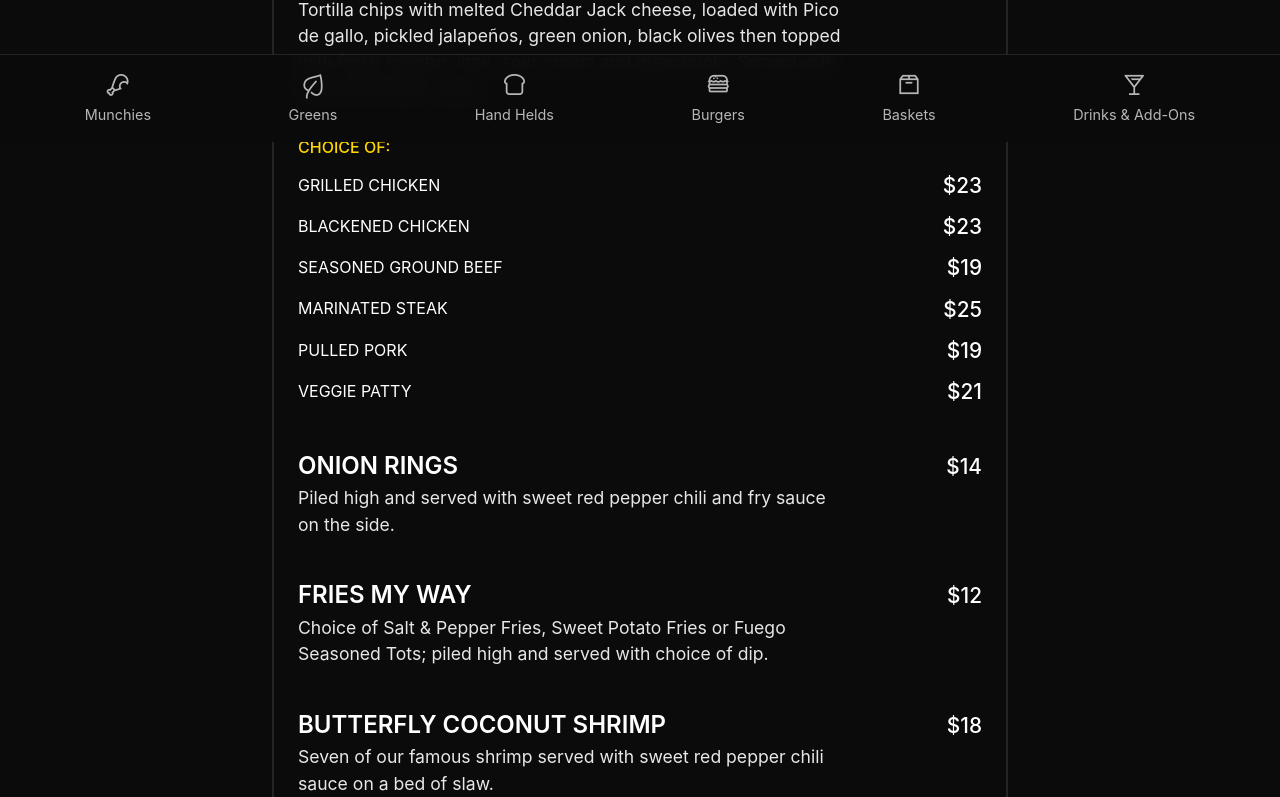
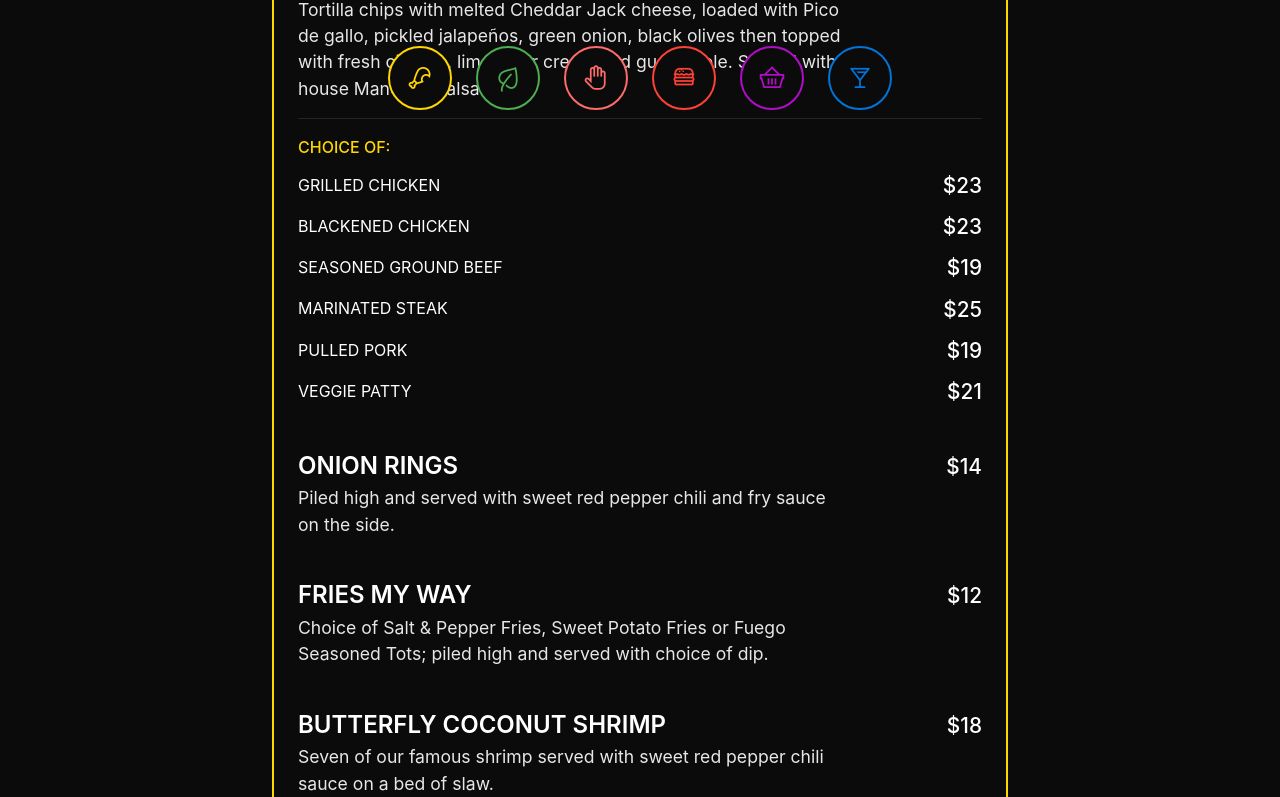
Before and after one commit to DUS10W8/foodies-menu, a plain HTML site: page index.html in a window 1280 px wide. Shown: the part 658-1455 px from the top of the page. Drawn offline with nearby package versions, Linux system fonts and the light colour scheme.

Commit message:
Updated navigation icons and section colors

```diff
--- a/index.html
+++ b/index.html
@@ -614,27 +614,27 @@
     </main>
 
     <nav class="bottom-nav">
-        <a href="#munchies" class="nav-item">
+        <a href="#munchies" class="nav-item" aria-label="Munchies">
             <i class="las la-drumstick-bite"></i>
             <span>Munchies</span>
         </a>
-        <a href="#greens" class="nav-item">
+        <a href="#greens" class="nav-item" aria-label="Greens">
             <i class="las la-leaf"></i>
             <span>Greens</span>
         </a>
-        <a href="#sandwiches" class="nav-item">
-            <i class="las la-bread-slice"></i>
+        <a href="#sandwiches" class="nav-item" aria-label="Hand Helds">
+            <i class="las la-hand-paper"></i>
             <span>Hand Helds</span>
         </a>
-        <a href="#burgers" class="nav-item">
+        <a href="#burgers" class="nav-item" aria-label="Burgers">
             <i class="las la-hamburger"></i>
             <span>Burgers</span>
         </a>
-        <a href="#baskets" class="nav-item">
-            <i class="las la-box"></i>
+        <a href="#baskets" class="nav-item" aria-label="Baskets">
+            <i class="las la-shopping-basket"></i>
             <span>Baskets</span>
         </a>
-        <a href="#drinks" class="nav-item">
+        <a href="#drinks" class="nav-item" aria-label="Drinks & Add-Ons">
             <i class="las la-glass-martini"></i>
             <span>Drinks & Add-Ons</span>
         </a>
--- a/styles.css
+++ b/styles.css
@@ -44,7 +44,7 @@ body {
 
 .menu-section {
     margin-bottom: var(--section-spacing);
-    border: 2px solid rgba(255, 255, 255, 0.1);
+    border: 2px solid;
     padding: 1.5rem;
     border-radius: 8px;
 }
@@ -91,15 +91,17 @@ body {
 /* Bottom Navigation */
 .bottom-nav {
     position: fixed;
-    bottom: 0;
-    left: 0;
-    right: 0;
-    background-color: rgba(11, 11, 11, 0.95);
-    backdrop-filter: blur(10px);
+    bottom: 1rem;
+    left: 50%;
+    transform: translateX(-50%);
+    background-color: transparent;
     display: flex;
-    justify-content: space-around;
-    padding: 0.75rem 1rem;
-    border-top: 1px solid rgba(255, 255, 255, 0.1);
+    justify-content: center;
+    gap: 1rem;
+    padding: 0.75rem;
+    backdrop-filter: none;
+    border: none;
+    width: auto;
 }
 
 .nav-item {
@@ -109,18 +111,37 @@ body {
     flex-direction: column;
     align-items: center;
     font-size: 0.8rem;
-    opacity: 0.7;
-    transition: opacity 0.2s;
+    opacity: 1;
+    transition: transform 0.2s, opacity 0.2s;
+    background: var(--background);
+    border: 2px solid var(--accent);
+    border-radius: 50%;
+    width: 3.5rem;
+    height: 3.5rem;
+    padding: 0.5rem;
+    justify-content: center;
+}
+
+.nav-item i {
+    font-size: 1.5rem;
+    margin-bottom: 0;
+    color: var(--accent);
+}
+
+.nav-item span {
+    display: none;
 }
 
 .nav-item:hover,
 .nav-item:focus {
     opacity: 1;
+    transform: translateY(-5px);
+    background: var(--accent);
 }
 
-.nav-item i {
-    font-size: 1.5rem;
-    margin-bottom: 0.25rem;
+.nav-item:hover i,
+.nav-item:focus i {
+    color: var(--background) !important;
 }
 
 /* Larger screens */
@@ -136,15 +157,43 @@ body {
 
     .bottom-nav {
         padding: 1rem;
+        gap: 1.5rem;
     }
 
     .nav-item {
-        font-size: 0.9rem;
+        width: 4rem;
+        height: 4rem;
     }
 
     .nav-item i {
         font-size: 1.75rem;
     }
+}
+
+/* Add tooltip for accessibility */
+.nav-item::after {
+    content: attr(aria-label);
+    position: absolute;
+    bottom: 100%;
+    left: 50%;
+    transform: translateX(-50%);
+    background: var(--background);
+    color: var(--text);
+    padding: 0.25rem 0.5rem;
+    border-radius: 4px;
+    font-size: 0.8rem;
+    opacity: 0;
+    pointer-events: none;
+    transition: opacity 0.2s;
+    white-space: nowrap;
+    margin-bottom: 0.5rem;
+    border: 1px solid var(--accent);
+    border-color: inherit;
+}
+
+.nav-item:hover::after,
+.nav-item:focus::after {
+    opacity: 1;
 }
 
 /* Sides and Add-ons Section */
@@ -422,3 +471,145 @@ body {
     font-style: italic;
     margin-top: 1rem;
 }
+
+/* Navigation Colors */
+.nav-item[aria-label="Munchies"] {
+    border-color: #FFD700;
+}
+
+.nav-item[aria-label="Munchies"] i {
+    color: #FFD700;
+}
+
+.nav-item[aria-label="Munchies"]:hover {
+    background: #FFD700;
+}
+
+.nav-item[aria-label="Greens"] {
+    border-color: #4CAF50;
+}
+
+.nav-item[aria-label="Greens"] i {
+    color: #4CAF50;
+}
+
+.nav-item[aria-label="Greens"]:hover {
+    background: #4CAF50;
+}
+
+.nav-item[aria-label="Hand Helds"] {
+    border-color: #FF6B6B;
+}
+
+.nav-item[aria-label="Hand Helds"] i {
+    color: #FF6B6B;
+}
+
+.nav-item[aria-label="Hand Helds"]:hover {
+    background: #FF6B6B;
+}
+
+.nav-item[aria-label="Burgers"] {
+    border-color: #FF4136;
+}
+
+.nav-item[aria-label="Burgers"] i {
+    color: #FF4136;
+}
+
+.nav-item[aria-label="Burgers"]:hover {
+    background: #FF4136;
+}
+
+.nav-item[aria-label="Baskets"] {
+    border-color: #B10DC9;
+}
+
+.nav-item[aria-label="Baskets"] i {
+    color: #B10DC9;
+}
+
+.nav-item[aria-label="Baskets"]:hover {
+    background: #B10DC9;
+}
+
+.nav-item[aria-label="Drinks & Add-Ons"] {
+    border-color: #0074D9;
+}
+
+.nav-item[aria-label="Drinks & Add-Ons"] i {
+    color: #0074D9;
+}
+
+.nav-item[aria-label="Drinks & Add-Ons"]:hover {
+    background: #0074D9;
+}
+
+/* Update hover states for all nav items */
+.nav-item:hover i,
+.nav-item:focus i {
+    color: var(--background) !important;
+}
+
+/* Update tooltip border colors to match their buttons */
+.nav-item::after {
+    border-color: inherit;
+}
+
+/* Section border colors matching navigation */
+#munchies,
+#chili {
+    border-color: #FFD700;
+}
+
+#greens {
+    border-color: #4CAF50;
+}
+
+#sandwiches,
+#tacos {
+    border-color: #FF6B6B;
+}
+
+#burgers {
+    border-color: #FF4136;
+}
+
+#baskets,
+#dogs {
+    border-color: #B10DC9;
+}
+
+#drinks,
+#sides {
+    border-color: #0074D9;
+}
+
+/* Make section headers match their border colors */
+#munchies h2,
+#chili h2 {
+    color: #FFD700;
+}
+
+#greens h2 {
+    color: #4CAF50;
+}
+
+#sandwiches h2,
+#tacos h2 {
+    color: #FF6B6B;
+}
+
+#burgers h2 {
+    color: #FF4136;
+}
+
+#baskets h2,
+#dogs h2 {
+    color: #B10DC9;
+}
+
+#drinks h2,
+#sides h2 {
+    color: #0074D9;
+}
```
